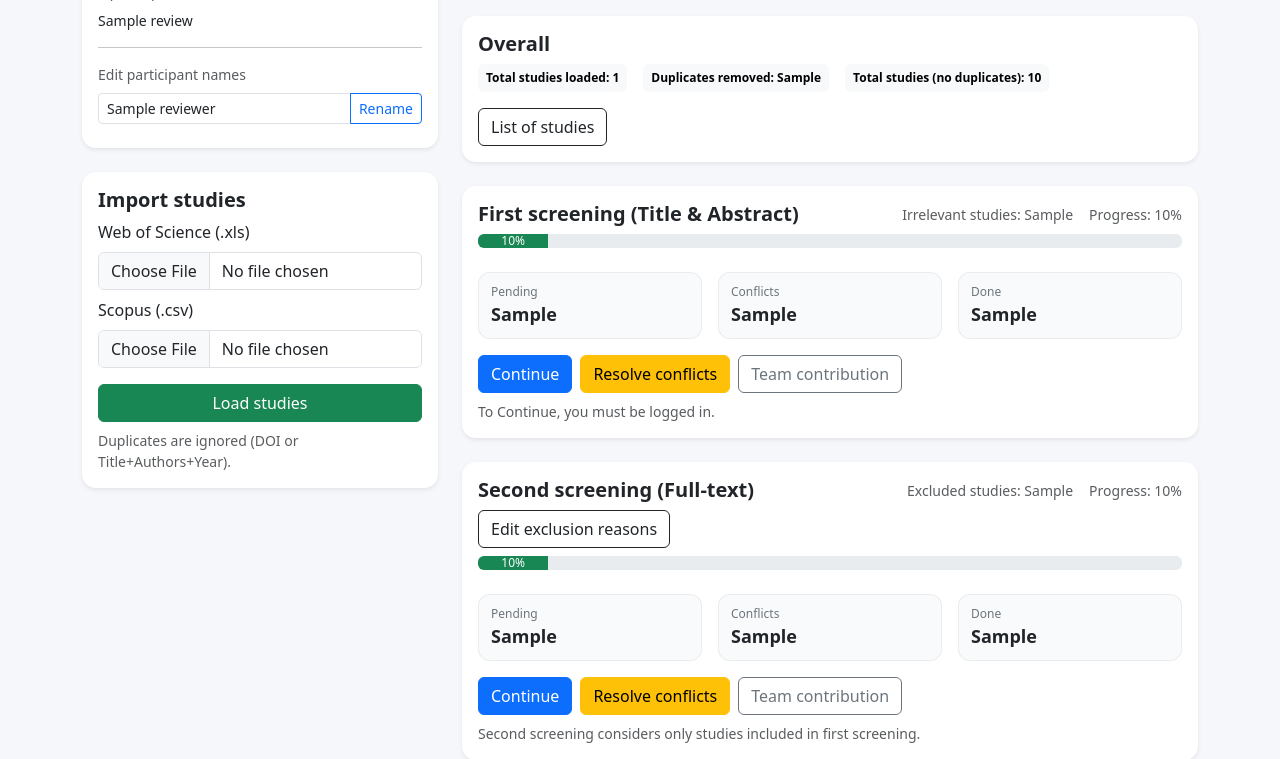
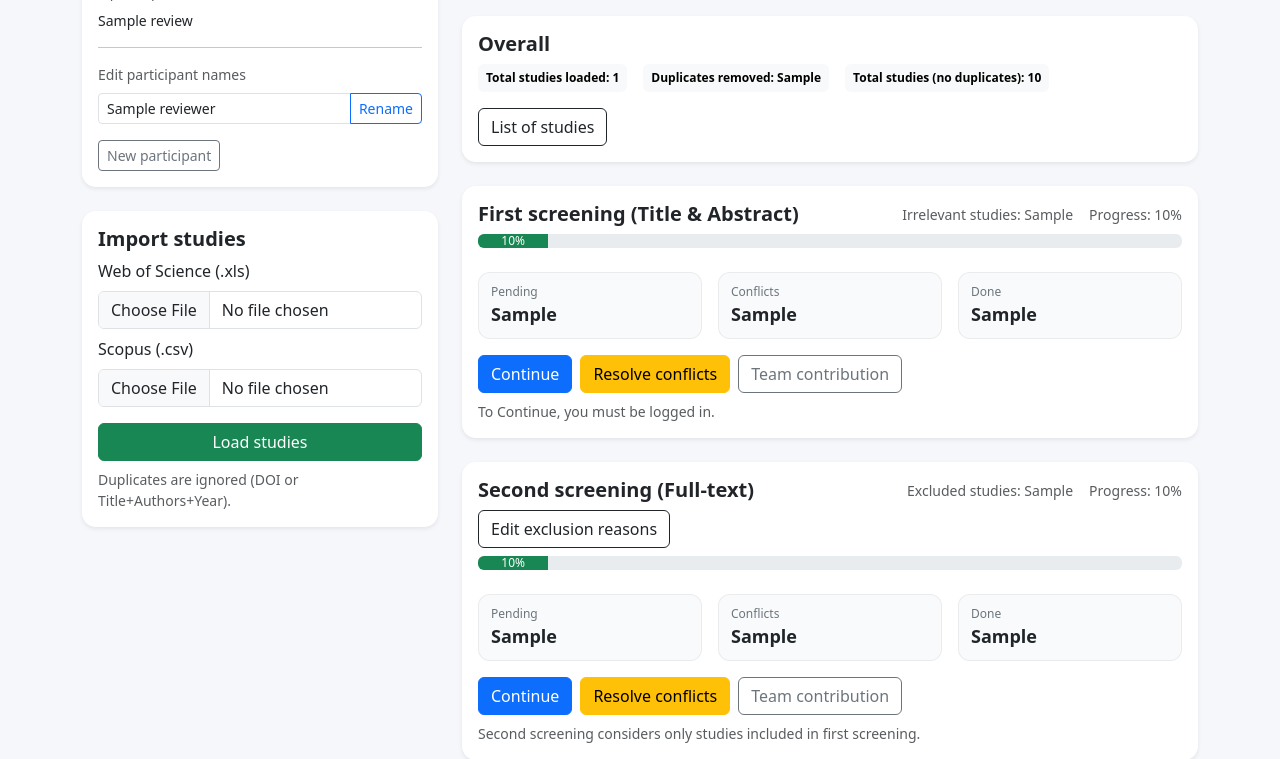
Before and after one commit to DiegoJSN/syst_rev_tool, a Flask app: template templates/review_main.html in a window 1280 px wide. Shown: the part 373-1132 px from the top of the page. Run offline with Flask 3, Linux system fonts and the light colour scheme; the template is opened without the code that fills it: most values are stand-ins (such as "Sample title", 1, 10 or a date in 2020); some libraries are stand-ins or nearby versions.

Commit message:
Add participant form on review page

```diff
--- a/app.py
+++ b/app.py
@@ -634,6 +634,37 @@ def create_app() -> Flask:
                 flash("Reviewer renamed.", "success")
                 return redirect(url_for("review_main", review_id=review_id))
 
+            if action == "add_reviewer":
+                new_name = (request.form.get("new_reviewer_name") or "").strip()
+                if not new_name:
+                    flash("Name cannot be empty.", "error")
+                    return redirect(url_for("review_main", review_id=review_id))
+
+                try:
+                    db.execute(
+                        "INSERT INTO reviewers (id_review, reviewer_name) VALUES (%s, %s);",
+                        (review_id, new_name),
+                    )
+                    db.commit()
+                except Exception:
+                    db.rollback()
+                    flash("Add participant failed (maybe duplicate name).", "error")
+                    return redirect(url_for("review_main", review_id=review_id))
+
+                rows = db.execute(
+                    "SELECT reviewer_name FROM reviewers WHERE id_review = %s ORDER BY id;",
+                    (review_id,),
+                ).fetchall()
+                participants_name = "; ".join([r["reviewer_name"] for r in rows])
+                db.execute(
+                    "UPDATE review SET participants_name = %s, participants_number = %s WHERE id = %s;",
+                    (participants_name, len(rows), review_id),
+                )
+                db.commit()
+
+                flash("Participant added.", "success")
+                return redirect(url_for("review_main", review_id=review_id))
+
             if action == "import_studies":
                 wos = request.files.get("wos_file")
                 scopus = request.files.get("scopus_file")
--- a/templates/review_main.html
+++ b/templates/review_main.html
@@ -50,6 +50,18 @@
             </div>
           </form>
         {% endfor %}
+        <div class="mt-3">
+          <button class="btn btn-sm btn-outline-secondary" type="button" id="toggle-new-participant">
+            New participant
+          </button>
+          <form method="post" class="mt-2 d-none" id="new-participant-form">
+            <input type="hidden" name="action" value="add_reviewer">
+            <div class="input-group input-group-sm">
+              <input class="form-control" name="new_reviewer_name" placeholder="Participant name" required>
+              <button class="btn btn-outline-success">Add</button>
+            </div>
+          </form>
+        </div>
       </div>
     </div>
 
@@ -250,3 +262,22 @@
   </div>
 </div>
 {% endblock %}
+
+{% block scripts %}
+  <script>
+    const toggleButton = document.getElementById("toggle-new-participant");
+    const newParticipantForm = document.getElementById("new-participant-form");
+
+    if (toggleButton && newParticipantForm) {
+      toggleButton.addEventListener("click", () => {
+        newParticipantForm.classList.toggle("d-none");
+        if (!newParticipantForm.classList.contains("d-none")) {
+          const input = newParticipantForm.querySelector("input[name='new_reviewer_name']");
+          if (input) {
+            input.focus();
+          }
+        }
+      });
+    }
+  </script>
+{% endblock %}
```
